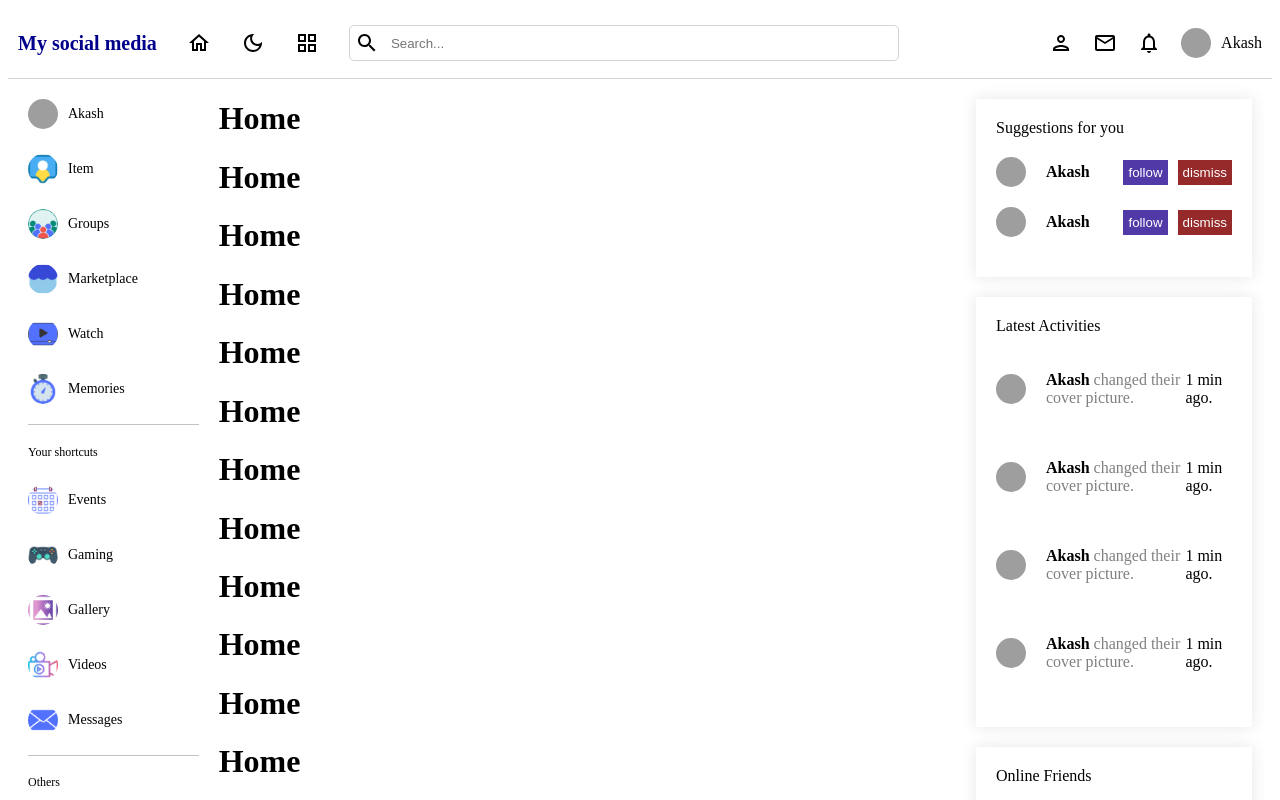
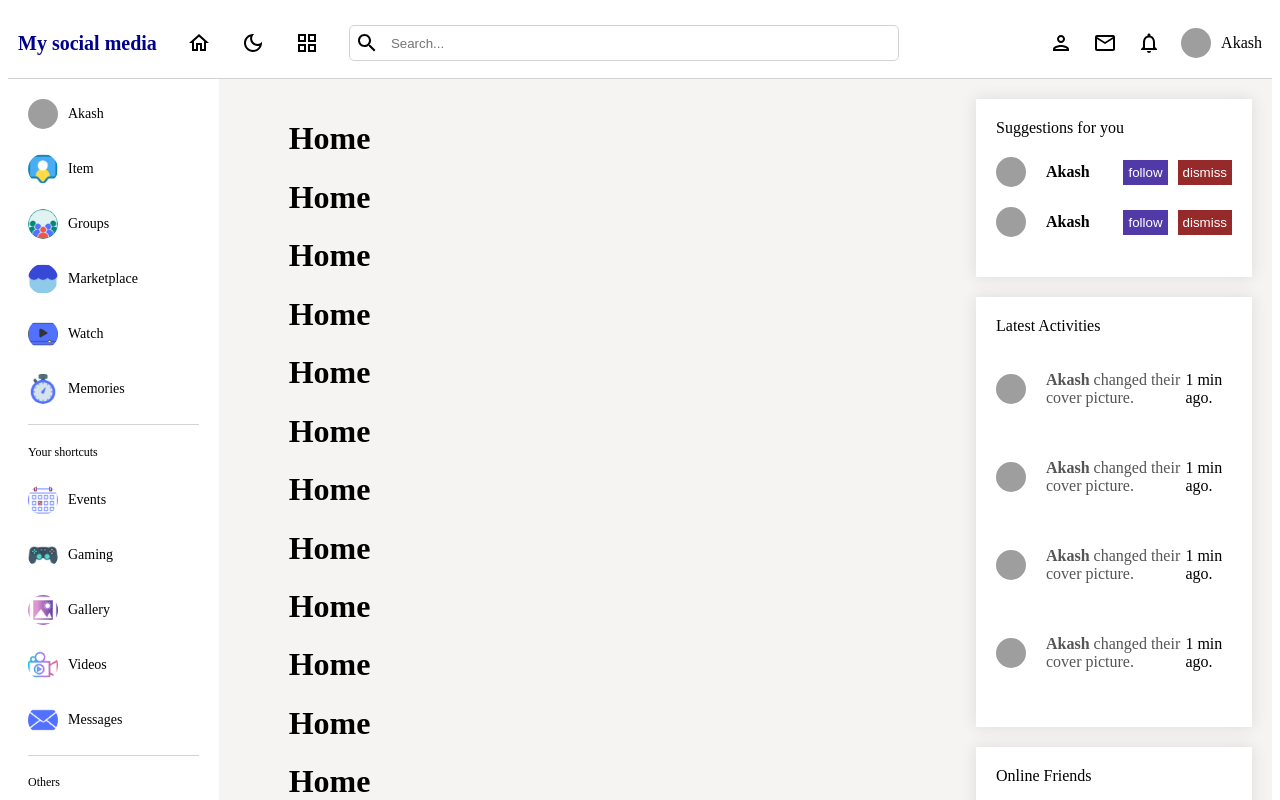
Before and after one commit to akash519-gif/social-media-website-react, a React (Create React App) app in the folder social-media-website/: page / in a window 1280 px wide. Shown: the top 800 px of the page. Built offline with nearby package versions, Linux system fonts and the light colour scheme; grey boxes are pictures that could not be loaded.

Commit message:
Implemented Dark mode.

```diff
--- a/social-media-website/src/App.js
+++ b/social-media-website/src/App.js
@@ -5,6 +5,7 @@
 import Register from "./pages/register/Register";
 import Home from '../src/pages/home/Home'
 import Profile from '../src/pages/profile/Profile'
+import "./style.scss"
 
 import {
   createBrowserRouter,
@@ -12,14 +13,16 @@
   Outlet,
   RouterProvider,
 } from "react-router-dom";
+import { DarkModeContext } from "./context/darkModeContext";
+import { useContext } from "react";
 
 
 function App() {
     const currentUser = true;
-
+    const {darkMode} = useContext(DarkModeContext)
     const Layout = () =>{
       return(
-        <div>
+        <div className={`theme-${darkMode ? "dark":"light"}`}>
           <NavBar/>
           <div style={{display: 'flex'}}>
             <LeftBar/>
--- a/social-media-website/src/components/leftbar/LeftBar.scss
+++ b/social-media-website/src/components/leftbar/LeftBar.scss
@@ -1,9 +1,14 @@
+@import "../../style.scss";
 .leftbar {
+  @include themify($themes){
     flex: 2;
     position: sticky;
     top: 70px;
     height: calc(100vh - 70px);
     overflow: scroll;
+    background-color: themed("bg");
+    color: themed("textColor");
+
     &::-webkit-scrollbar{
       display: none;
     }
@@ -13,7 +18,7 @@
       margin: 20px 0px;
       border: none;
       height: 0.5px;
-      background-color: #c4c1c1;
+      background-color: themed("border");
     }
     .menu {
       display: flex;
@@ -52,3 +57,4 @@
     }
   }
 }
+}
--- a/social-media-website/src/components/navbar/NavBar.jsx
+++ b/social-media-website/src/components/navbar/NavBar.jsx
@@ -3,14 +3,19 @@
 import DarkModeOutlinedIcon from "@mui/icons-material/DarkModeOutlined";
 import GridViewOutlinedIcon from "@mui/icons-material/GridViewOutlined";
 import NotificationsOutlinedIcon from "@mui/icons-material/NotificationsOutlined";
+import WbSunnyOutlinedIcon from "@mui/icons-material/WbSunnyOutlined";
 import EmailOutlinedIcon from "@mui/icons-material/EmailOutlined";
 import PersonOutlinedIcon from "@mui/icons-material/PersonOutlined";
 import SearchOutlinedIcon from "@mui/icons-material/SearchOutlined";
 import { Link } from "react-router-dom";
 
-import React from "react";
+import React, { useContext } from "react";
+import { DarkModeContext } from "../../context/darkModeContext";
 
 export default function NavBar() {
+
+  const {toggle, darkMode} = useContext(DarkModeContext);
+
   return (
     <div className="navbar">
       <div className="left">
@@ -18,7 +23,7 @@
           <span>My social media</span>
         </Link>
         <HomeOutlinedIcon />
-        <DarkModeOutlinedIcon />
+        {darkMode ? <WbSunnyOutlinedIcon onClick={toggle} /> : <DarkModeOutlinedIcon onClick={toggle}/>}
         <GridViewOutlinedIcon />
         <div className="search">
           <SearchOutlinedIcon />
--- a/social-media-website/src/components/navbar/NavBar.scss
+++ b/social-media-website/src/components/navbar/NavBar.scss
@@ -1,13 +1,16 @@
+@import "../../style.scss";
 .navbar{
+    @include themify($themes){
     display: flex;
     align-items: center;
     justify-content: space-between;
     padding: 10px;
     height: 50px;
-    border-bottom: 1px solid lightgray;
+    border-bottom: 1px solid themed("border");
     position: sticky;
     top: 0;
-    background-color: #fff;
+    background-color: themed("bg");
+    color: themed("textColor");
     .left{
         display: flex;
         align-items: center;
@@ -15,18 +18,20 @@
         span{
             font-weight: bold;
             font-size: 20px;
-            color: darkblue;
+            color: themed("logo");
         }
         .search{
             display: flex;
             align-items: center;
             gap: 10px;
             border-radius: 5px;
-            border: 1px solid lightgray;
+            border: 1px solid themed("border");
             padding: 5px;
             input{
                 border: none;
                 width: 500px;
+                background-color: transparent;
+                color: themed("textColor")
             }
         }
     }
@@ -50,3 +55,4 @@
         }
     }
 }
+}
--- a/social-media-website/src/components/rightbar/RightBar.jsx
+++ b/social-media-website/src/components/rightbar/RightBar.jsx
@@ -95,15 +95,7 @@
                 src="https://media.gettyimages.com/id/171271182/photo/delhi-university-building-and-corridor.jpg?s=612x612&w=0&k=20&c=3vcPST9RRxk71Xbbli8S7v4ytRRZ0yBiVh5eRPItHS0="
                 alt=""
               />
-              <span>Akash</span>
-            </div>
-          </div>
-          <div className="user">
-            <div className="userinfo">
-              <img
-                src="https://media.gettyimages.com/id/171271182/photo/delhi-university-building-and-corridor.jpg?s=612x612&w=0&k=20&c=3vcPST9RRxk71Xbbli8S7v4ytRRZ0yBiVh5eRPItHS0="
-                alt=""
-              />
+              <div className="online" />
               <span>Akash</span>
             </div>
           </div>
@@ -117,6 +109,17 @@
               <span>Akash</span>
             </div>
           </div>
+          <div className="user">
+            <div className="userinfo">
+              <img
+                src="https://media.gettyimages.com/id/171271182/photo/delhi-university-building-and-corridor.jpg?s=612x612&w=0&k=20&c=3vcPST9RRxk71Xbbli8S7v4ytRRZ0yBiVh5eRPItHS0="
+                alt=""
+              />
+              <div className="online" />
+              <span>Akash</span>
+            </div>
+          </div>
+
         </div>
       </div>
     </div>
--- a/social-media-website/src/components/rightbar/RightBar.scss
+++ b/social-media-website/src/components/rightbar/RightBar.scss
@@ -1,9 +1,12 @@
+@import "../../style.scss";
 .rightbar {
+  @include themify($themes){
   flex: 3;
   position: sticky;
   top: 70px;
   height: calc(100vh - 70px);
   overflow: scroll;
+  background-color: themed("bgsoft");
   &::-webkit-scrollbar {
     display: none;
   }
@@ -15,6 +18,8 @@
       box-shadow: 0px 0px 15px 1px rgba(0, 0, 0, 0.09);
       padding: 20px;
       margin-bottom: 20px;
+      background-color: themed("bg");
+
       .span {
         color: lightgray;
         font-weight: 400;
@@ -45,11 +50,11 @@
             left: 25px;
         }
           p{
-            color: gray;
+            color: themed("textColorSoft");
           }
           span {
             font-weight: 700;
-            color: black;
+            color: themed("textColor0");
           }
         }
         .buttons {
@@ -74,3 +79,4 @@
     }
   }
 }
+}
--- /dev/null
+++ b/social-media-website/src/context/darkModeContext.js
@@ -0,0 +1,20 @@
+import {createContext, useEffect, useState} from 'react';
+
+export const DarkModeContext = createContext()
+
+export const DarkModeContextProvider = ({children}) =>{
+    const [darkMode, setDarkMode] = useState(
+        JSON.parse(localStorage.getItem("darkMode")) || false
+    );
+
+    const toggle = () =>{
+        setDarkMode(!darkMode)
+    }
+    useEffect(()=>{
+        localStorage.setItem("darkMode", darkMode)
+    },[darkMode])
+
+    return(
+        <DarkModeContext.Provider value={{darkMode, toggle}}>{children}</DarkModeContext.Provider>
+    )
+}
--- a/social-media-website/src/index.js
+++ b/social-media-website/src/index.js
@@ -1,9 +1,12 @@
 import React from 'react'
 import ReactDOM from 'react-dom/client'
 import App from './App.js'
+import { DarkModeContextProvider } from './context/darkModeContext.js'
 
 ReactDOM.createRoot(document.getElementById('root')).render(
   <React.StrictMode>
-    <App/>
+  <DarkModeContextProvider>
+      <App/>
+  </DarkModeContextProvider>
   </React.StrictMode>
 )
--- a/social-media-website/src/pages/home/home.scss
+++ b/social-media-website/src/pages/home/home.scss
@@ -0,0 +1,7 @@
+@import "../../style.scss";
+.home{
+    @include themify($themes){
+        background-color: themed("bgsoft");
+        padding: 20px 70px;
+    }
+}
--- /dev/null
+++ b/social-media-website/src/style.scss
@@ -0,0 +1,41 @@
+$themes:(
+    light:(
+        textColor: black,
+        bg:white,
+        logo: darkblue,
+        bgsoft: #f6f3f3,
+        textColorSoft: #555,
+        border: lightgray
+    ),
+    dark:(
+        textColor: whitesmoke,
+        bg:#222,
+        logo: white,
+        bgsoft: #333,
+        textColorSoft: lightgray,
+        border: #444
+    )
+);
+
+@mixin themify($themes) {
+    @each $theme, $map in $themes {
+      .theme-#{$theme} & {
+        $theme-map: () !global;
+        @each $key, $submap in $map {
+          $value: map-get(map-get($themes, $theme), "#{$key}");
+          $theme-map: map-merge(
+            $theme-map,
+            (
+              $key: $value,
+            )
+          ) !global;
+        }
+        @content;
+        $theme-map: null !global;
+      }
+    }
+  }
+
+  @function themed($key) {
+    @return map-get($theme-map, $key);
+  }
```
